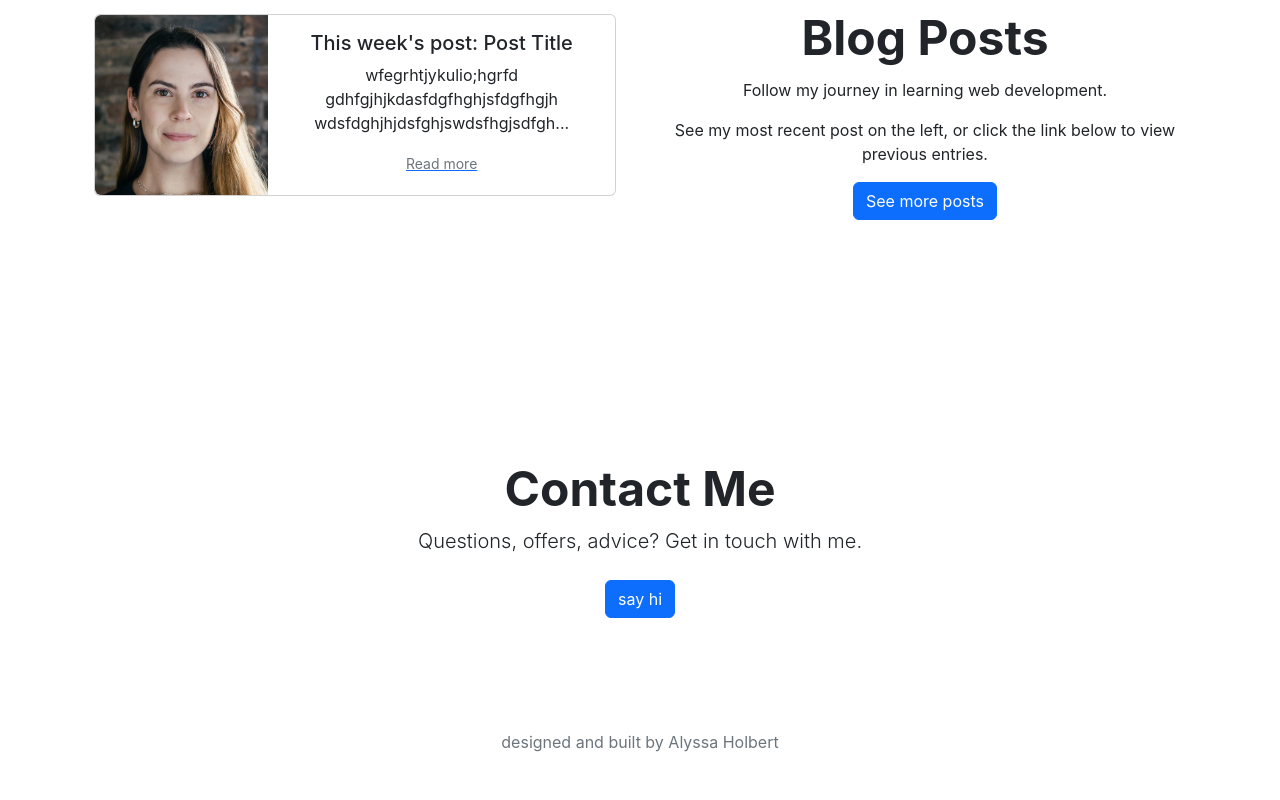
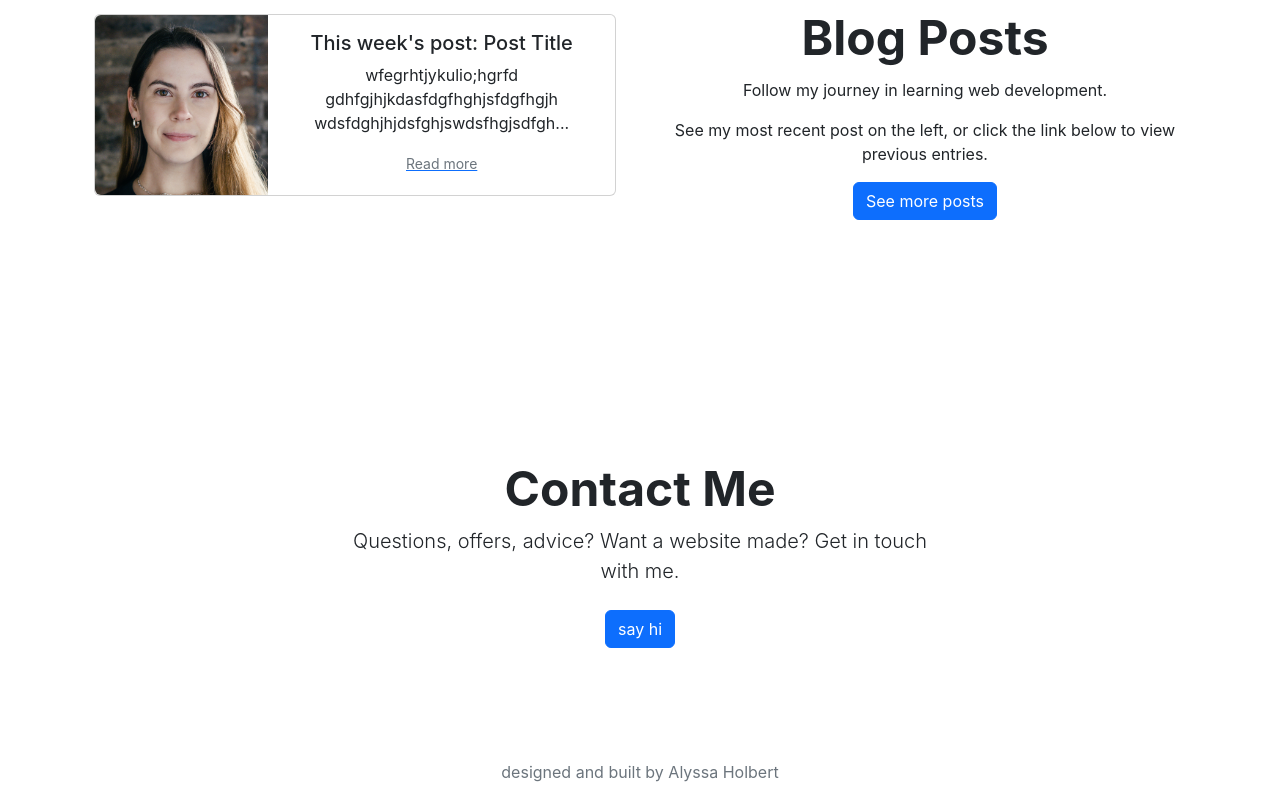
Before and after one commit to ah1096/developer-portfolio-2, a React (Create React App) app in the folder my-app/: page / in a window 1280 px wide. Shown: the part 2619-3419 px from the top of the page. Before the commit the page ends 3389 px from the top, so only its background shows below. Built offline with nearby package versions, Linux system fonts and the light colour scheme.

Commit message:
edited Contact text

```diff
--- a/my-app/src/App.js
+++ b/my-app/src/App.js
@@ -250,7 +250,7 @@ function App() {
   <div className="px-4 py-5 my-5 text-center">
       <h1 id="ContactSection" className="display-5 fw-bold">Contact Me</h1>
           <div className="col-lg-6 mx-auto">
-              <p className="lead mb-4">Questions, offers, advice? Get in touch with me.</p>
+              <p className="lead mb-4">Questions, offers, advice? Want a website made? Get in touch with me.</p>
               <a className="btn btn-primary">say hi</a>
           </div>
   </div>
```
